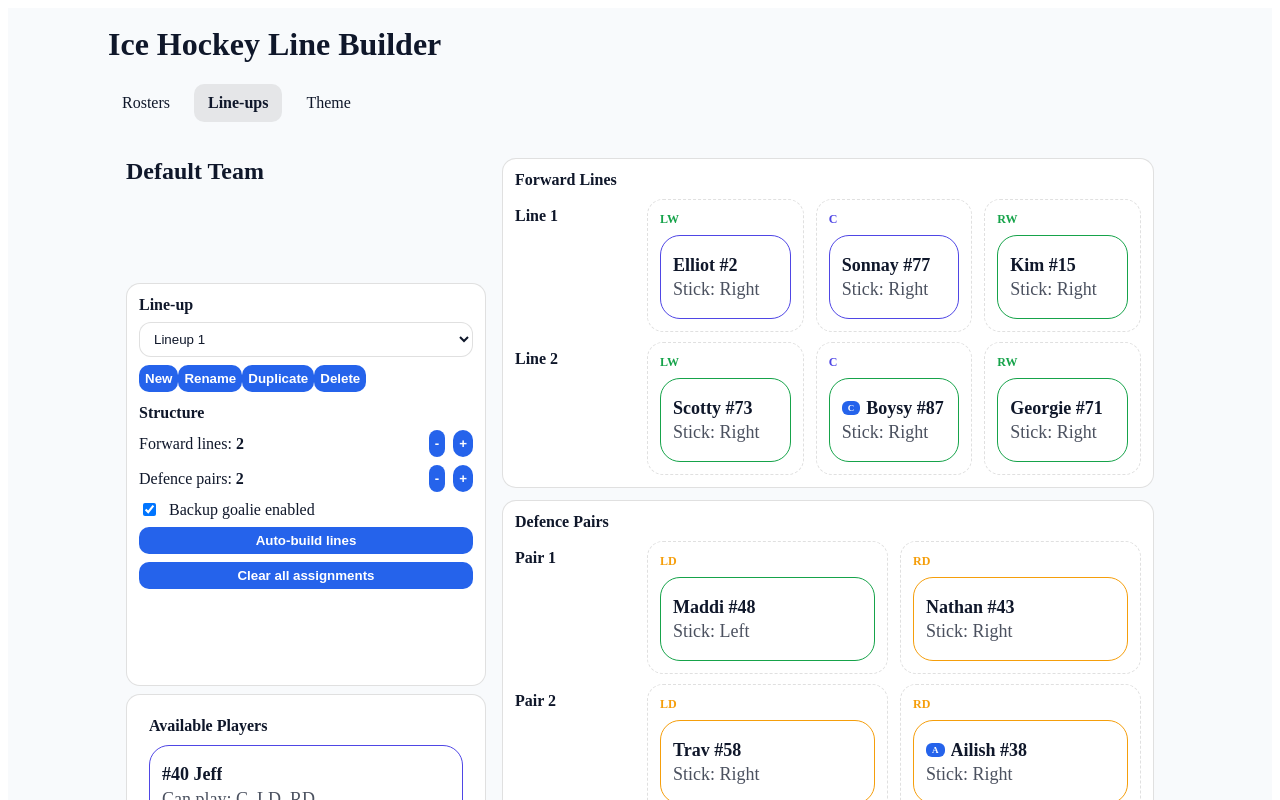
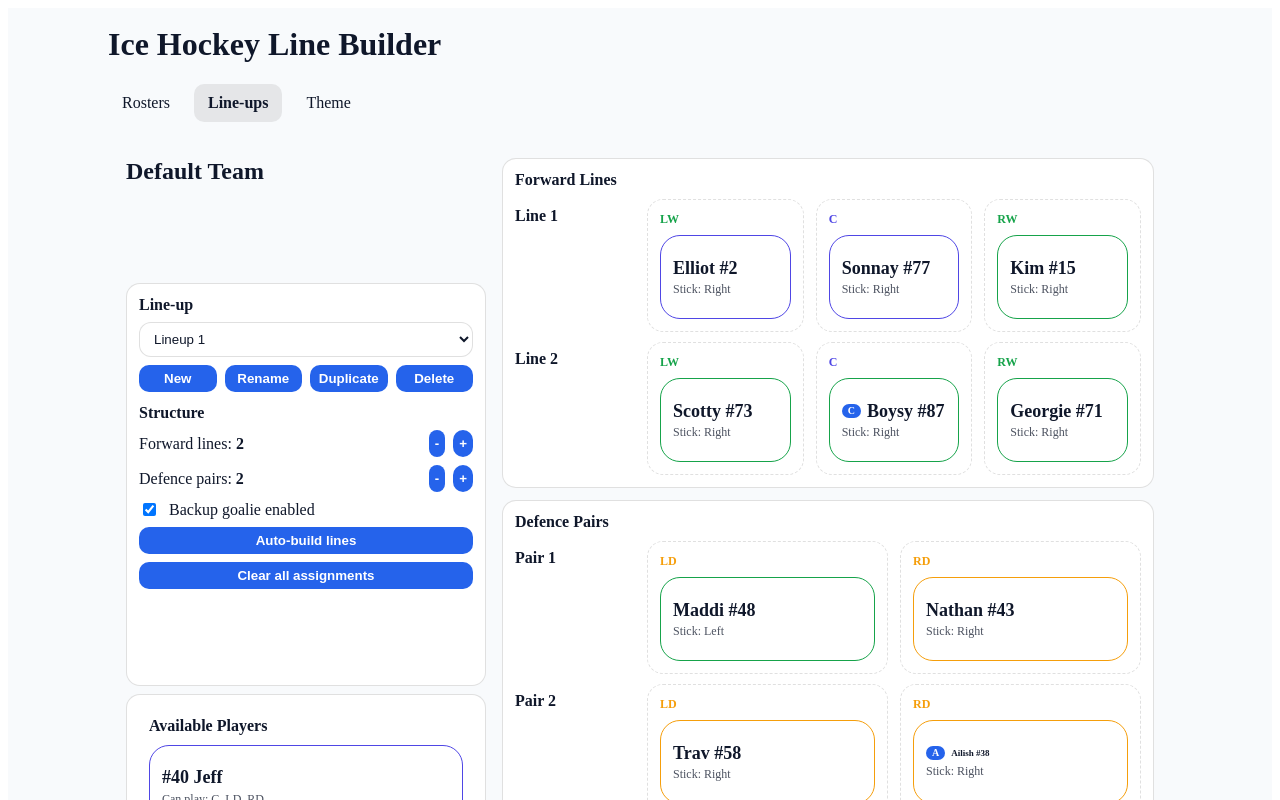
Before and after one commit to Newik83CZ/IceHockeyLineBuilder, a React (Vite) app: page /lineups in a window 1280 px wide. Both pictures are taken after a click on the button "Auto-build lines". Shown: the top 800 px of the page. Built offline with nearby package versions, Linux system fonts and the light colour scheme.

Commit message:
Lineups file update

```diff
--- a/src/pages/Lineups.jsx
+++ b/src/pages/Lineups.jsx
@@ -1,3 +1,4 @@
+import React, { useEffect, useLayoutEffect, useMemo, useRef, useState } from "react";
 import {
   DndContext,
   useDraggable,
@@ -9,7 +10,6 @@ import {
 } from "@dnd-kit/core";
 
 import { newId } from "../lib/model";
-import React, { useEffect, useMemo, useState } from "react";
 
 const MAX_FORWARD_LINES = 4;
 const MAX_DEF_PAIRS = 4;
@@ -20,38 +20,62 @@ function DraggablePlayer({ id, label, sublabel, preferredPosition }) {
   const { attributes, listeners, setNodeRef, transform, isDragging } =
     useDraggable({ id });
 
+  // Normalize label: allow string OR { leadership, text }
+  const labelObj =
+    label && typeof label === "object"
+      ? { leadership: label.leadership || "", text: label.text || "" }
+      : { leadership: "", text: String(label ?? "") };
+
   const posVar =
     preferredPosition && typeof preferredPosition === "string"
       ? `var(--pos-${preferredPosition.toLowerCase()})`
       : "var(--border)";
 
-  const rowRef = React.useRef(null);
-  const badgeRef = React.useRef(null);
-  const textRef = React.useRef(null);
+  const rowRef = useRef(null);
+  const badgeRef = useRef(null);
+  const textRef = useRef(null);
 
-  const [textSize, setTextSize] = React.useState(16);
+  const [textSize, setTextSize] = useState(18);
 
-  React.useLayoutEffect(() => {
+  useLayoutEffect(() => {
     const rowEl = rowRef.current;
-    const badgeEl = badgeRef.current;
     const textEl = textRef.current;
     if (!rowEl || !textEl) return;
 
-    const badgeW = badgeEl ? badgeEl.getBoundingClientRect().width : 0;
-    const gap = (label?.leadership ? 6 : 0);
-    const available = Math.max(0, rowEl.clientWidth - badgeW - gap);
+    const compute = () => {
+      const badgeEl = badgeRef.current;
 
-    // Start larger and shrink until it fits in available width
-    let size = 18;
-    textEl.style.fontSize = `${size}px`;
+      // Reset to max first
+      let size = 18;
+      textEl.style.fontSize = `${size}px`;
 
-    while (size > 11 && textEl.scrollWidth > available) {
-      size -= 0.5;
-      textEl.style.fontSize = `${size}px`;
-    }
+      const badgeW = badgeEl ? badgeEl.getBoundingClientRect().width : 0;
 
-    setTextSize(size);
-  }, [label?.text, label?.leadership]);
+      // row uses gap: 6, only matters if badge exists
+      const gap = badgeEl ? 6 : 0;
+      const available = Math.max(0, rowEl.clientWidth - badgeW - gap);
+
+      const MIN = 9;
+      // Prevent infinite loop if something weird happens
+      let guard = 0;
+
+      while (size > MIN && textEl.scrollWidth > available && guard < 50) {
+        size -= 1;
+        textEl.style.fontSize = `${size}px`;
+        guard += 1;
+      }
+
+      setTextSize(size);
+    };
+
+    compute();
+
+    // Recompute when container width changes (desktop resize / mobile orientation / layout shifts)
+    const ro = new ResizeObserver(() => compute());
+    ro.observe(rowEl);
+
+    return () => ro.disconnect();
+  }, [labelObj.text, labelObj.leadership]);
 
   const style = {
     width: "100%",
@@ -79,8 +103,9 @@ function DraggablePlayer({ id, label, sublabel, preferredPosition }) {
 
   return (
     <div ref={setNodeRef} style={style} {...listeners} {...attributes}>
-      {/* ONE-LINE header row with auto-shrink text */}
+      {/* ONE-LINE header row with true auto-shrink */}
       <div
+        ref={rowRef}
         style={{
           display: "flex",
           alignItems: "center",
@@ -90,39 +115,44 @@ function DraggablePlayer({ id, label, sublabel, preferredPosition }) {
           overflow: "hidden",
         }}
       >
-        {label?.leadership ? (
+        {labelObj.leadership ? (
           <span
+            ref={badgeRef}
             style={{
-              fontSize: 9,
+              fontSize: 10,
               fontWeight: 900,
               padding: "2px 6px",
-              borderRadius: 6,
+              borderRadius: 8,
               background: "var(--primary)",
               color: "white",
               flexShrink: 0,
+              lineHeight: 1,
             }}
+            title={labelObj.leadership === "C" ? "Captain" : "Alternate"}
           >
-            {label.leadership}
+            {labelObj.leadership}
           </span>
         ) : null}
 
         <span
+          ref={textRef}
           style={{
             fontWeight: 800,
-            fontSize: "clamp(12px, 2.6vw, 18px)",
+            fontSize: textSize, // ✅ comes from measured shrink
             lineHeight: 1.15,
             minWidth: 0,
             overflow: "hidden",
-            textOverflow: "ellipsis",
+            textOverflow: "clip", // ✅ we shrink instead of ellipsis
             whiteSpace: "nowrap",
+            flex: "1 1 auto",
           }}
         >
-          {label?.text ?? String(label)}
+          {labelObj.text}
         </span>
       </div>
 
       {sublabel ? (
-        <div style={{ fontSize: "clamp(8px, 3vw, 18px)", opacity: 0.75 }}>{sublabel}</div>
+        <div style={{ fontSize: 12, opacity: 0.75 }}>{sublabel}</div>
       ) : null}
     </div>
   );
@@ -164,7 +194,14 @@ function DroppableSlot({ id, title, player, children }) {
         {title}
       </div>
 
-      <div style={{ flex: 1, minWidth: 0, display: "grid", alignItems: "center" }}>
+      <div
+        style={{
+          flex: 1,
+          minWidth: 0,
+          display: "grid",
+          alignItems: "center",
+        }}
+      >
         {children}
         {!player ? <div style={{ fontSize: 12, opacity: 0.55 }}>Drop here</div> : null}
       </div>
@@ -190,7 +227,14 @@ function AvailableDropZone({ children }) {
 
 function BoardSection({ title, children }) {
   return (
-    <div style={{ padding: 12, borderRadius: 14, border: "1px solid var(--border)", background: "var(--surface)" }}>
+    <div
+      style={{
+        padding: 12,
+        borderRadius: 14,
+        border: "1px solid var(--border)",
+        background: "var(--surface)",
+      }}
+    >
       <div style={{ fontWeight: 900, marginBottom: 10 }}>{title}</div>
       <div style={{ display: "grid", gap: 10 }}>{children}</div>
     </div>
@@ -334,7 +378,7 @@ function countAssignedInSlots(lineup, slots) {
 /* ===================== Main component ===================== */
 
 export default function Lineups({ data, setData }) {
-  const activeTeam = data.teams.find(t => t.id === data.activeTeamId) || null;
+  const activeTeam = data.teams.find((t) => t.id === data.activeTeamId) || null;
 
   const sensors = useSensors(
     useSensor(PointerSensor, { activationConstraint: { distance: 6 } }),
@@ -342,7 +386,7 @@ export default function Lineups({ data, setData }) {
   );
 
   function updateData(updater) {
-    setData(prev => {
+    setData((prev) => {
       const next = updater(structuredClone(prev));
       next.updatedAt = Date.now();
       return next;
@@ -353,7 +397,7 @@ export default function Lineups({ data, setData }) {
   useEffect(() => {
     if (!activeTeam) return;
 
-    updateData(d => {
+    updateData((d) => {
       d.lineupsByTeam ??= {};
 
       const teamId = d.activeTeamId;
@@ -385,7 +429,7 @@ export default function Lineups({ data, setData }) {
   const bucket = data.lineupsByTeam?.[teamId] || { activeLineupId: null, lineups: [] };
   const lineups = bucket.lineups || [];
   const activeLineup =
-    lineups.find(l => l.id === bucket.activeLineupId) || lineups[0] || null;
+    lineups.find((l) => l.id === bucket.activeLineupId) || lineups[0] || null;
 
   const players = activeTeam?.players ?? [];
   const byId = useMemo(() => {
@@ -402,15 +446,15 @@ export default function Lineups({ data, setData }) {
 
   const available = useMemo(() => {
     return players
-      .filter(p => !assignedIds.has(p.id))
+      .filter((p) => !assignedIds.has(p.id))
       .sort((a, b) => a.number - b.number);
   }, [players, assignedIds]);
 
   function saveActiveLineup(mutator) {
-    updateData(d => {
+    updateData((d) => {
       const b = d.lineupsByTeam?.[d.activeTeamId];
       if (!b) return d;
-      const idx = b.lineups.findIndex(x => x.id === b.activeLineupId);
+      const idx = b.lineups.findIndex((x) => x.id === b.activeLineupId);
       if (idx < 0) return d;
 
       const lu = b.lineups[idx];
@@ -423,7 +467,7 @@ export default function Lineups({ data, setData }) {
   }
 
   function setActiveLineupId(id) {
-    updateData(d => {
+    updateData((d) => {
       d.lineupsByTeam ??= {};
       d.lineupsByTeam[d.activeTeamId] ??= { activeLineupId: null, lineups: [] };
       d.lineupsByTeam[d.activeTeamId].activeLineupId = id;
@@ -434,7 +478,7 @@ export default function Lineups({ data, setData }) {
   function createNewLineup() {
     const name = prompt("Lineup name?", `Lineup ${lineups.length + 1}`);
     if (!name) return;
-    updateData(d => {
+    updateData((d) => {
       d.lineupsByTeam ??= {};
       d.lineupsByTeam[d.activeTeamId] ??= { activeLineupId: null, lineups: [] };
       const lu = createLineup(name.trim());
@@ -449,7 +493,7 @@ export default function Lineups({ data, setData }) {
     if (!activeLineup) return;
     const name = prompt("New lineup name?", activeLineup.name);
     if (!name) return;
-    saveActiveLineup(lu => {
+    saveActiveLineup((lu) => {
       lu.name = name.trim();
     });
   }
@@ -459,9 +503,9 @@ export default function Lineups({ data, setData }) {
     const name = prompt("Name for duplicated lineup?", `${activeLineup.name} (copy)`);
     if (!name) return;
 
-    updateData(d => {
+    updateData((d) => {
       const b = d.lineupsByTeam[d.activeTeamId];
-      const src = b.lineups.find(x => x.id === b.activeLineupId);
+      const src = b.lineups.find((x) => x.id === b.activeLineupId);
       if (!src) return d;
 
       const copy = {
@@ -481,9 +525,9 @@ export default function Lineups({ data, setData }) {
     if (!activeLineup) return;
     if (!confirm(`Delete lineup "${activeLineup.name}"?`)) return;
 
-    updateData(d => {
+    updateData((d) => {
       const b = d.lineupsByTeam[d.activeTeamId];
-      b.lineups = b.lineups.filter(x => x.id !== b.activeLineupId);
+      b.lineups = b.lineups.filter((x) => x.id !== b.activeLineupId);
       b.activeLineupId = b.lineups[0]?.id ?? null;
 
       if (!b.activeLineupId) {
@@ -499,7 +543,7 @@ export default function Lineups({ data, setData }) {
   function clearAllAssignments() {
     if (!activeLineup) return;
     if (!confirm("Clear all assigned players for this lineup?")) return;
-    saveActiveLineup(lu => {
+    saveActiveLineup((lu) => {
       for (const k of Object.keys(lu.assignments)) lu.assignments[k] = null;
     });
   }
@@ -524,33 +568,28 @@ export default function Lineups({ data, setData }) {
     const fromSlot = findSlotHoldingPlayer(draggedPlayerId);
     const toSlot = target === "AVAILABLE" ? null : target;
 
-    // Drop onto Available = unassign
     if (target === "AVAILABLE") {
       if (!fromSlot) return;
-      saveActiveLineup(lu => {
+      saveActiveLineup((lu) => {
         lu.assignments[fromSlot] = null;
       });
       return;
     }
 
-    // Validate slot id exists in current lineup
     if (!activeLineup.assignments.hasOwnProperty(toSlot)) return;
 
     const targetPlayerId = activeLineup.assignments[toSlot];
 
-    // From available -> assign to slot (overwrites occupant)
     if (!fromSlot) {
-      saveActiveLineup(lu => {
+      saveActiveLineup((lu) => {
         lu.assignments[toSlot] = draggedPlayerId;
       });
       return;
     }
 
-    // Same slot -> nothing
     if (fromSlot === toSlot) return;
 
-    // Swap slots
-    saveActiveLineup(lu => {
+    saveActiveLineup((lu) => {
       const next = { ...lu.assignments };
       next[toSlot] = draggedPlayerId;
       next[fromSlot] = targetPlayerId || null;
@@ -558,36 +597,40 @@ export default function Lineups({ data, setData }) {
     });
   }
 
-  // ---- Auto build lines ----
   function autoAssignLineup(lineup, playersList) {
     const used = new Set();
     const next = {};
 
     function pick(filterFn) {
-      const p = playersList.find(pl => !used.has(pl.id) && filterFn(pl));
+      const p = playersList.find((pl) => !used.has(pl.id) && filterFn(pl));
       if (p) used.add(p.id);
       return p?.id || null;
     }
 
     for (let i = 1; i <= lineup.forwardLines; i++) {
       next[`F${i}_LW`] =
-        pick(p => p.canPlay?.includes("LW")) ?? pick(p => p.preferredPosition === "Wing");
+        pick((p) => p.canPlay?.includes("LW")) ??
+        pick((p) => p.preferredPosition === "Wing");
       next[`F${i}_C`] =
-        pick(p => p.canPlay?.includes("C")) ?? pick(p => p.preferredPosition === "Centre");
+        pick((p) => p.canPlay?.includes("C")) ??
+        pick((p) => p.preferredPosition === "Centre");
       next[`F${i}_RW`] =
-        pick(p => p.canPlay?.includes("RW")) ?? pick(p => p.preferredPosition === "Wing");
+        pick((p) => p.canPlay?.includes("RW")) ??
+        pick((p) => p.preferredPosition === "Wing");
     }
 
     for (let i = 1; i <= lineup.defencePairs; i++) {
       next[`D${i}_LD`] =
-        pick(p => p.canPlay?.includes("LD")) ?? pick(p => p.preferredPosition === "Defender");
+        pick((p) => p.canPlay?.includes("LD")) ??
+        pick((p) => p.preferredPosition === "Defender");
       next[`D${i}_RD`] =
-        pick(p => p.canPlay?.includes("RD")) ?? pick(p => p.preferredPosition === "Defender");
+        pick((p) => p.canPlay?.includes("RD")) ??
+        pick((p) => p.preferredPosition === "Defender");
     }
 
-    next["G_START"] = pick(p => p.preferredPosition === "Goalie");
+    next["G_START"] = pick((p) => p.preferredPosition === "Goalie");
     if (lineup.backupGoalieEnabled) {
-      next["G_BACKUP"] = pick(p => p.preferredPosition === "Goalie");
+      next["G_BACKUP"] = pick((p) => p.preferredPosition === "Goalie");
     }
 
     lineup.assignments = next;
@@ -601,17 +644,16 @@ export default function Lineups({ data, setData }) {
       if (!confirm("This will overwrite current assignments. Continue?")) return;
     }
 
-    saveActiveLineup(lu => {
+    saveActiveLineup((lu) => {
       autoAssignLineup(lu, players);
       normalizeAssignments(lu);
     });
   }
 
-  // ----- Structure controls -----
   function addForwardLine() {
     if (!activeLineup) return;
     if (activeLineup.forwardLines >= MAX_FORWARD_LINES) return;
-    saveActiveLineup(lu => {
+    saveActiveLineup((lu) => {
       lu.forwardLines += 1;
     });
   }
@@ -625,10 +667,15 @@ export default function Lineups({ data, setData }) {
     const assignedCount = countAssignedInSlots(activeLineup, slots);
 
     if (assignedCount > 0) {
-      if (!confirm(`Remove Forward Line ${n} and unassign ${assignedCount} player(s) from it?`)) return;
+      if (
+        !confirm(
+          `Remove Forward Line ${n} and unassign ${assignedCount} player(s) from it?`
+        )
+      )
+        return;
     }
 
-    saveActiveLineup(lu => {
+    saveActiveLineup((lu) => {
       removeSlots(lu, slots);
       lu.forwardLines -= 1;
     });
@@ -637,7 +684,7 @@ export default function Lineups({ data, setData }) {
   function addDefPair() {
     if (!activeLineup) return;
     if (activeLineup.defencePairs >= MAX_DEF_PAIRS) return;
-    saveActiveLineup(lu => {
+    saveActiveLineup((lu) => {
       lu.defencePairs += 1;
     });
   }
@@ -651,10 +698,15 @@ export default function Lineups({ data, setData }) {
     const assignedCount = countAssignedInSlots(activeLineup, slots);
 
     if (assignedCount > 0) {
-      if (!confirm(`Remove Defence Pair ${n} and unassign ${assignedCount} player(s) from it?`)) return;
+      if (
+        !confirm(
+          `Remove Defence Pair ${n} and unassign ${assignedCount} player(s) from it?`
+        )
+      )
+        return;
     }
 
-    saveActiveLineup(lu => {
+    saveActiveLineup((lu) => {
       removeSlots(lu, slots);
       lu.defencePairs -= 1;
     });
@@ -667,10 +719,11 @@ export default function Lineups({ data, setData }) {
     const assigned = activeLineup.assignments?.["G_BACKUP"] ? 1 : 0;
 
     if (currentlyOn && assigned) {
-      if (!confirm("Disable Backup Goalie and unassign the current backup goalie?")) return;
+      if (!confirm("Disable Backup Goalie and unassign the current backup goalie?"))
+        return;
     }
 
-    saveActiveLineup(lu => {
+    saveActiveLineup((lu) => {
       if (lu.backupGoalieEnabled) {
         removeSlots(lu, ["G_BACKUP"]);
         lu.backupGoalieEnabled = false;
@@ -683,7 +736,6 @@ export default function Lineups({ data, setData }) {
   if (!activeTeam) return <div>Please create/select a team in Rosters first.</div>;
   if (!activeLineup) return <div>Creating lineup…</div>;
 
-  // Build forward rows
   const forwardRows = [];
   for (let i = 1; i <= activeLineup.forwardLines; i++) {
     forwardRows.push(
@@ -714,7 +766,6 @@ export default function Lineups({ data, setData }) {
     );
   }
 
-  // Build defence rows
   const defRows = [];
   for (let i = 1; i <= activeLineup.defencePairs; i++) {
     defRows.push(
@@ -750,9 +801,7 @@ export default function Lineups({ data, setData }) {
         {/* LEFT PANEL */}
         <div className="lineupsLeft" style={{ display: "grid", gap: 8 }}>
           <div style={{ marginTop: 0 }}>
-            <h2 style={{ margin: "0 0 6px", fontWeight: 900 }}>
-              {activeTeam.name}
-            </h2>
+            <h2 style={{ margin: "0 0 6px", fontWeight: 900 }}>{activeTeam.name}</h2>
           </div>
 
           {/* Lineup selector + actions + structure */}
@@ -765,38 +814,57 @@ export default function Lineups({ data, setData }) {
                 onChange={(e) => setActiveLineupId(e.target.value)}
                 style={{ padding: "8px 10px", borderRadius: 12, border: "1px solid var(--border)" }}
               >
-                {lineups.map(l => (
+                {lineups.map((l) => (
                   <option key={l.id} value={l.id}>
                     {l.name}
                   </option>
                 ))}
               </select>
 
-              <div className="lineupActions">
+              {/* Evenly spread buttons */}
+              <div
+                className="lineupActions"
+                style={{
+                  display: "grid",
+                  gridTemplateColumns: "repeat(4, minmax(0, 1fr))",
+                  gap: 8,
+                }}
+              >
                 <button onClick={createNewLineup}>New</button>
                 <button onClick={renameLineup}>Rename</button>
                 <button onClick={duplicateLineup}>Duplicate</button>
                 <button onClick={deleteLineup}>Delete</button>
               </div>
-
             </div>
 
             <div style={{ display: "grid", gap: 8, marginTop: 12 }}>
               <div style={{ fontWeight: 900 }}>Structure</div>
 
               <div style={{ display: "flex", alignItems: "center", justifyContent: "space-between", gap: 8 }}>
-                <div>Forward lines: <b>{activeLineup.forwardLines}</b></div>
+                <div>
+                  Forward lines: <b>{activeLineup.forwardLines}</b>
+                </div>
                 <div style={{ display: "flex", gap: 8 }}>
-                  <button onClick={removeForwardLine} disabled={activeLineup.forwardLines <= 1}>-</button>
-                  <button onClick={addForwardLine} disabled={activeLineup.forwardLines >= MAX_FORWARD_LINES}>+</button>
+                  <button onClick={removeForwardLine} disabled={activeLineup.forwardLines <= 1}>
+                    -
+                  </button>
+                  <button onClick={addForwardLine} disabled={activeLineup.forwardLines >= MAX_FORWARD_LINES}>
+                    +
+                  </button>
                 </div>
               </div>
 
               <div style={{ display: "flex", alignItems: "center", justifyContent: "space-between", gap: 8 }}>
-                <div>Defence pairs: <b>{activeLineup.defencePairs}</b></div>
+                <div>
+                  Defence pairs: <b>{activeLineup.defencePairs}</b>
+                </div>
                 <div style={{ display: "flex", gap: 8 }}>
-                  <button onClick={removeDefPair} disabled={activeLineup.defencePairs <= 1}>-</button>
-                  <button onClick={addDefPair} disabled={activeLineup.defencePairs >= MAX_DEF_PAIRS}>+</button>
+                  <button onClick={removeDefPair} disabled={activeLineup.defencePairs <= 1}>
+                    -
+                  </button>
+                  <button onClick={addDefPair} disabled={activeLineup.defencePairs >= MAX_DEF_PAIRS}>
+                    +
+                  </button>
                 </div>
               </div>
 
@@ -815,7 +883,7 @@ export default function Lineups({ data, setData }) {
             <AvailableDropZone>
               <div style={{ fontWeight: 800, marginBottom: 10 }}>Available Players</div>
               <div style={{ display: "grid", gap: 10 }}>
-                {available.map(p => (
+                {available.map((p) => (
                   <DraggablePlayer
                     key={p.id}
                     id={p.id}
@@ -825,22 +893,26 @@ export default function Lineups({ data, setData }) {
                   />
                 ))}
                 {available.length === 0 && (
-                  <div style={{ fontSize: 12, opacity: 0.65 }}>
-                    No available players (everyone assigned).
-                  </div>
+                  <div style={{ fontSize: 12, opacity: 0.65 }}>No available players (everyone assigned).</div>
                 )}
               </div>
             </AvailableDropZone>
           </div>
         </div>
 
-        {/* RIGHT PANEL: Board */}
+        {/* RIGHT PANEL */}
         <div style={{ display: "grid", gap: 12 }}>
           <BoardSection title="Forward Lines">{forwardRows}</BoardSection>
           <BoardSection title="Defence Pairs">{defRows}</BoardSection>
 
           <BoardSection title="Goalies">
-            <div style={{ display: "grid", gridTemplateColumns: activeLineup.backupGoalieEnabled ? "1fr 1fr" : "1fr", gap: 12 }}>
+            <div
+              style={{
+                display: "grid",
+                gridTemplateColumns: activeLineup.backupGoalieEnabled ? "1fr 1fr" : "1fr",
+                gap: 12,
+              }}
+            >
               <Slot id="G_START" title="Starter (G)" assignments={activeLineup.assignments} byId={byId} />
               {activeLineup.backupGoalieEnabled ? (
                 <Slot id="G_BACKUP" title="Backup (G)" assignments={activeLineup.assignments} byId={byId} />
```
